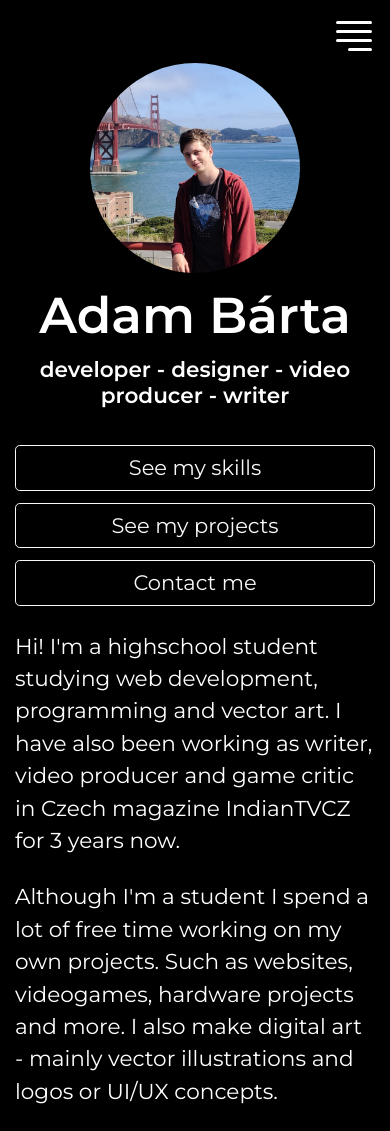
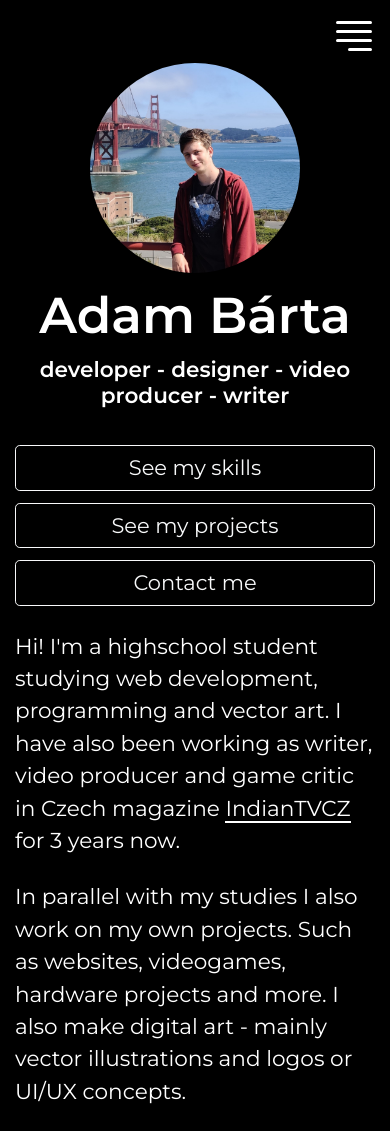
Before and after one commit to PeanutButte7/adam-barta.com, a Vue app: page / in a window 390 px wide. Built offline with nearby package versions, Linux system fonts and the light colour scheme.

Commit message:
Added Mobile Menu animations, Polished about text and added link in to it

```diff
--- a/src/App.vue
+++ b/src/App.vue
@@ -27,8 +27,11 @@
       </div>
     </div>
     <div class="mobile-menu">
-      <b-icon-justify-right class="h2 mt-2 mr-2 mb-0" @click="menuActive = !menuActive"/>
-      <div v-if="menuActive" class="mobile-menu-content">
+      <transition name="menu" mode="out-in">
+      <b-icon-justify-right v-if="!menuActive" @click="menuActive = true" class="h2 mt-2 mr-2 mb-0"/>
+      <b-container v-if="menuActive" class="mobile-menu-content">
+        <b-row align-v="center">
+          <b-col>
               <ul class="nav flex-column mb-0">
                 <li class="nav-item">
                   <router-link to="/projects" @click.native="menuActive = false">Projects</router-link>
@@ -43,11 +46,14 @@
                   <router-link to="/" @click.native="menuActive = false">About</router-link>
                 </li>
               </ul>
+          </b-col>
+        </b-row>
+      </b-container>
+      </transition>
     </div>
-    </div>
-    <div v-if="!menuActive">
+    <div>
       <transition name="page" mode="out-in">
-        <router-view class="page-content"/>
+        <router-view v-if="!menuActive" class="page-content"/>
       </transition>
     </div>
   </div>
@@ -69,21 +75,7 @@
 <style lang="scss">
   @import 'styles/main.scss';
 
-  .mobile-menu {
-    display: block;
-    text-align: right;
-
-    .mobile-menu-content {
-      text-align: center;
-    }
-  }
-
-  @media (min-width: $lg) {
-    .mobile-menu {
-      display: none;
-    }
-  }
-
+  // Transitions
   .page-leave-active {
     transition: all ease-out;
     transform: translateY(3rem);
@@ -95,6 +87,46 @@
 
   .page-enter, .page-leave-to {
     opacity: 0;
+  }
+
+  .menu-enter-active, .menu-leave-active{
+    transition: all 150ms ease-in;
+  }
+
+  .menu-enter, .menu-leave-to {
+    opacity: 0;
+  }
+  // --Transitions
+
+  .mobile-menu {
+    display: block;
+    text-align: right;
+
+    .mobile-menu-content {
+      text-align: center;
+
+      a {
+        color: white;
+        font-size: 1.5rem;
+        font-weight: 300;
+        text-decoration: none;
+      }
+
+      a.router-link-exact-active {
+        font-weight: 600;
+      }
+
+      .row{
+        text-align: center;
+        height: 100vh;
+      }
+    }
+  }
+
+  @media (min-width: $lg) {
+    .mobile-menu {
+      display: none;
+    }
   }
 
   .vertical-nav {
--- a/src/views/About.vue
+++ b/src/views/About.vue
@@ -18,8 +18,8 @@
                         <b-button block to="/contacts" variant="outline-light" size="sm">Contact me</b-button>
                     </div>
                     <div class="mt-3">
-                        <p>Hi! I'm a highschool student studying web development, programming and vector art. I have also been working as writer, video producer and game critic in Czech magazine IndianTVCZ for 3 years now.</p>
-                        <p>Although I'm a student I spend a lot of free time working on my own projects. Such as websites, videogames, hardware projects and more. I also make digital art - mainly vector illustrations and logos or UI/UX concepts.</p>
+                        <p>Hi! I'm a highschool student studying web development, programming and vector art. I have also been working as writer, video producer and game critic in Czech magazine <a class="link" target="_blank" href="https://indian-tv.cz/">IndianTVCZ</a> for 3 years now.</p>
+                        <p>In parallel with my studies I also work on my own projects. Such as websites, videogames, hardware projects and more. I also make digital art - mainly vector illustrations and logos or UI/UX concepts.</p>
                     </div>
                     <div class="desktop-buttons">
                         <b-button class="mt-3" to="/skills" variant="outline-light">See my skills</b-button>
@@ -43,6 +43,16 @@
 
 <style lang="scss" scoped>
     @import "../styles/main";
+
+    .link {
+        color: white;
+        border-bottom: solid 2px white;
+    }
+
+    .link:hover {
+        color: white;
+        text-decoration: none;
+    }
 
     .mobile-buttons {
         display: none;
```
Lines whose indentation alone changed are shown as unchanged.
